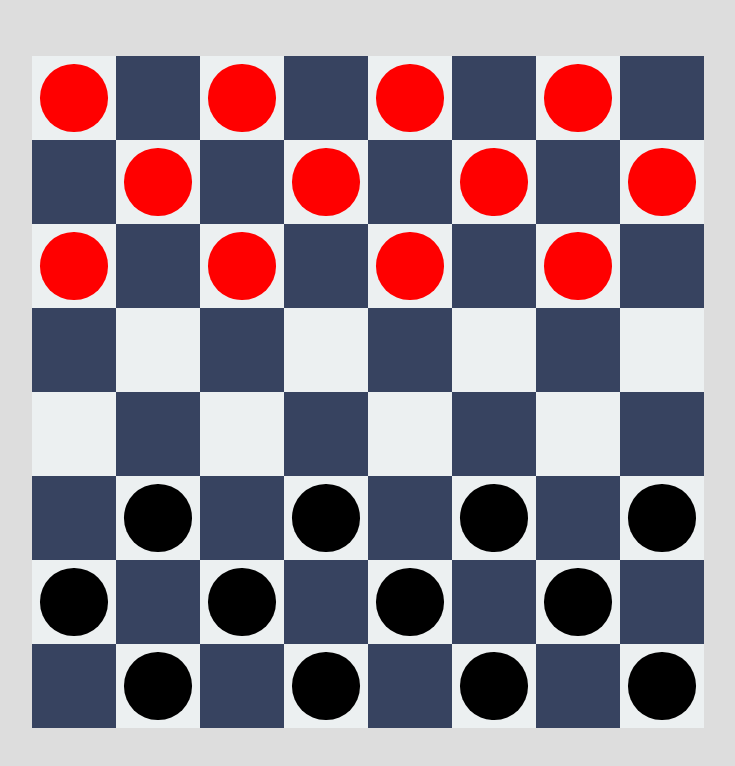
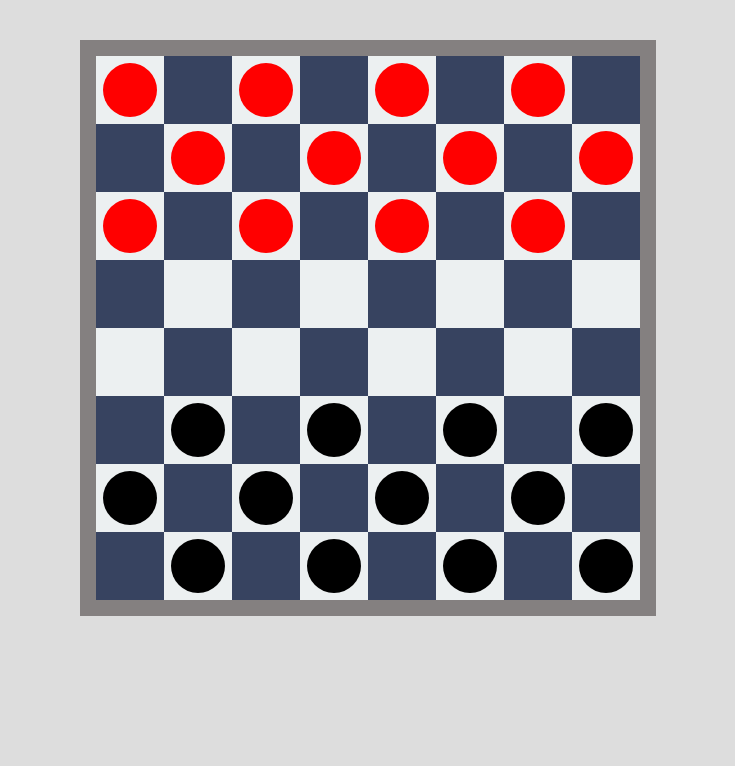
Before and after one commit to FarzanaKabir/checkers_board, a plain HTML site: page index.html in a window 1280 px wide. Shown: the whole page, without its empty margins (272-1007 px from the left). Drawn offline with nearby package versions, Linux system fonts and the light colour scheme.

Commit message:
checker pieces moving on white

```diff
--- a/css/style.css
+++ b/css/style.css
@@ -9,15 +9,15 @@ body{
     margin-top: 5vmin;
     display: inline-block;
     padding: 2vmin;
-    background-color: #ddd;
+    background-color: #848080;
 }
 .row{
     display: flex;
     justify-content: space-evenly;
 }
 .cell{
-    width: 10.5vmin;
-    height: 10.5vmin;
+    width: 8.5vmin;
+    height: 8.5vmin;
 }
 .white{
     background: #ecf0f1;
@@ -40,7 +40,7 @@ background: #374360;
 }
 .black-checker{
     background: #000;
-    color: #cccccc;
+    color: #ccc;
 }
 .selected {
     margin: 0;
--- a/index.html
+++ b/index.html
@@ -8,7 +8,7 @@
     <link rel="stylesheet" href="https://use.fontawesome.com/releases/v5.8.1/css/all.css" integrity="sha384-50oBUHEmvpQ+1lW4y57PTFmhCaXp0ML5d60M1M7uH2+nqUivzIebhndOJK28anvf" crossorigin="anonymous">
 </head>
 <body>
-<div id="out-of-play-black" class="out-of-play">something</div>
+<div id="out-of-play-black" class="out-of-play"></div>
 <div id="board-container"></div>
 <div id="out-of-play-red" class="out-of-play"></div>
 <script src="js/checkers.js"></script>
--- a/js/board.js
+++ b/js/board.js
@@ -52,9 +52,9 @@ function moveSelectedCheckerHere() {
     console.log('things')
     if(selectedChecker) {
         console.log(`move checker here`)
-        let blackCell = $(this)
-        console.log(`black cell: `, blackCell)
-        let id = blackCell.attr('id')
+        let whiteCell = $(this)
+        console.log(`white cell: `, whiteCell)
+        let id = whiteCell.attr('id')
         console.log(`id: `, id)
         let idParts = id.split('-')
         console.log(`idParts = `, idParts)
@@ -67,7 +67,7 @@ function moveSelectedCheckerHere() {
             console.log(`I'm moving a black checker to the white home row`)
             selectedChecker.isKing = true
         } else if (selectedChecker.color == `white` && selectedChecker.row == 8) {
-            console.log(`I'm moving a white checker to the black home row`)
+            console.log(`I'm moving a red checker to the black home row`)
             selectedChecker.isKing = true
         }
 
@@ -79,7 +79,7 @@ function moveSelectedCheckerHere() {
 }
 
 function clearBoard() {
-    $(`.black.cell`).html(``)
-    $(`.black.cell`).unbind('click')
+    $(`.white.cell`).html(``)
+    $(`.white.cell`).unbind('click')
     $(`.out-of-play`).html(``)
 }
--- a/js/checkers.js
+++ b/js/checkers.js
@@ -31,7 +31,7 @@ let checkers = [
 function renderCheckers(){
     console.log('rendering checkers')
     clearBoard()
-    $(`.black.cell`).click(moveSelectedCheckerHere)
+    $(`.white.cell`).click(moveSelectedCheckerHere)
     for(let i=0; i<checkers.length; i++) {
         let checker = checkers[i];
         console.log(checker)
```
